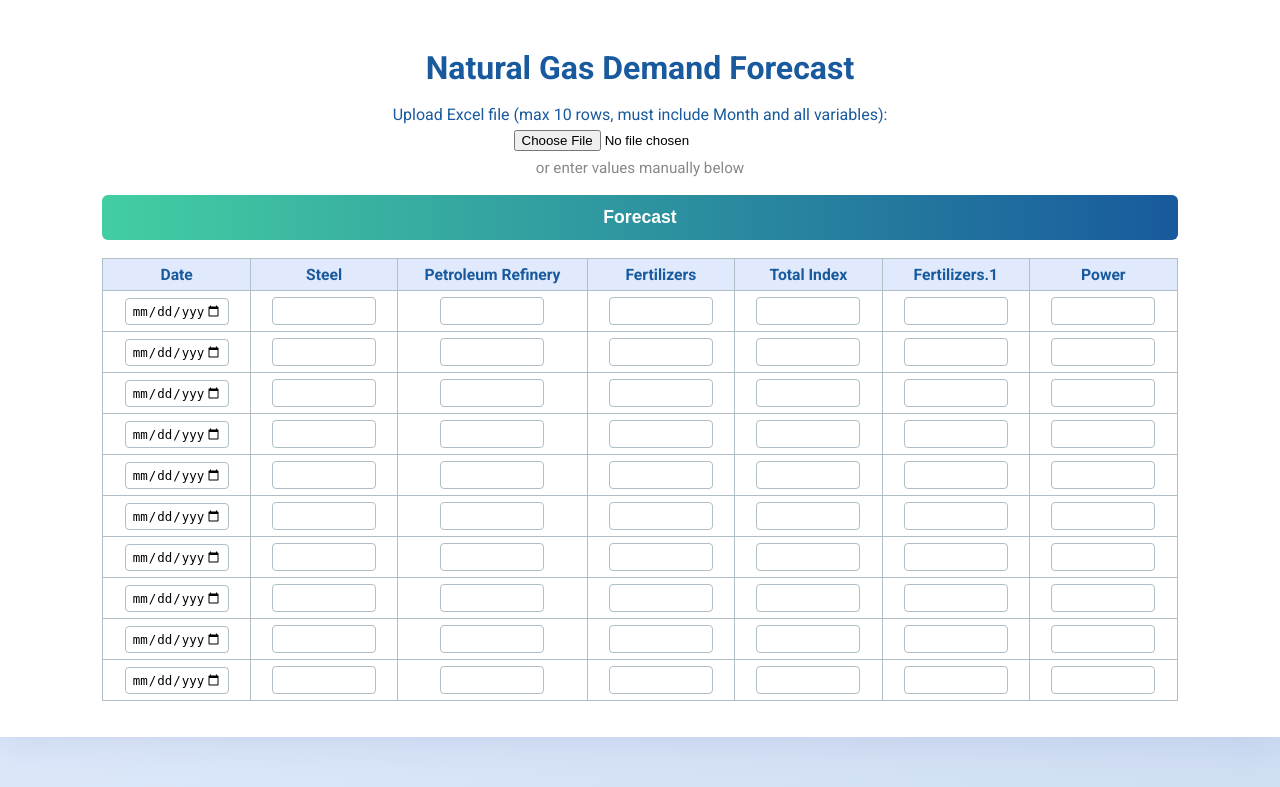
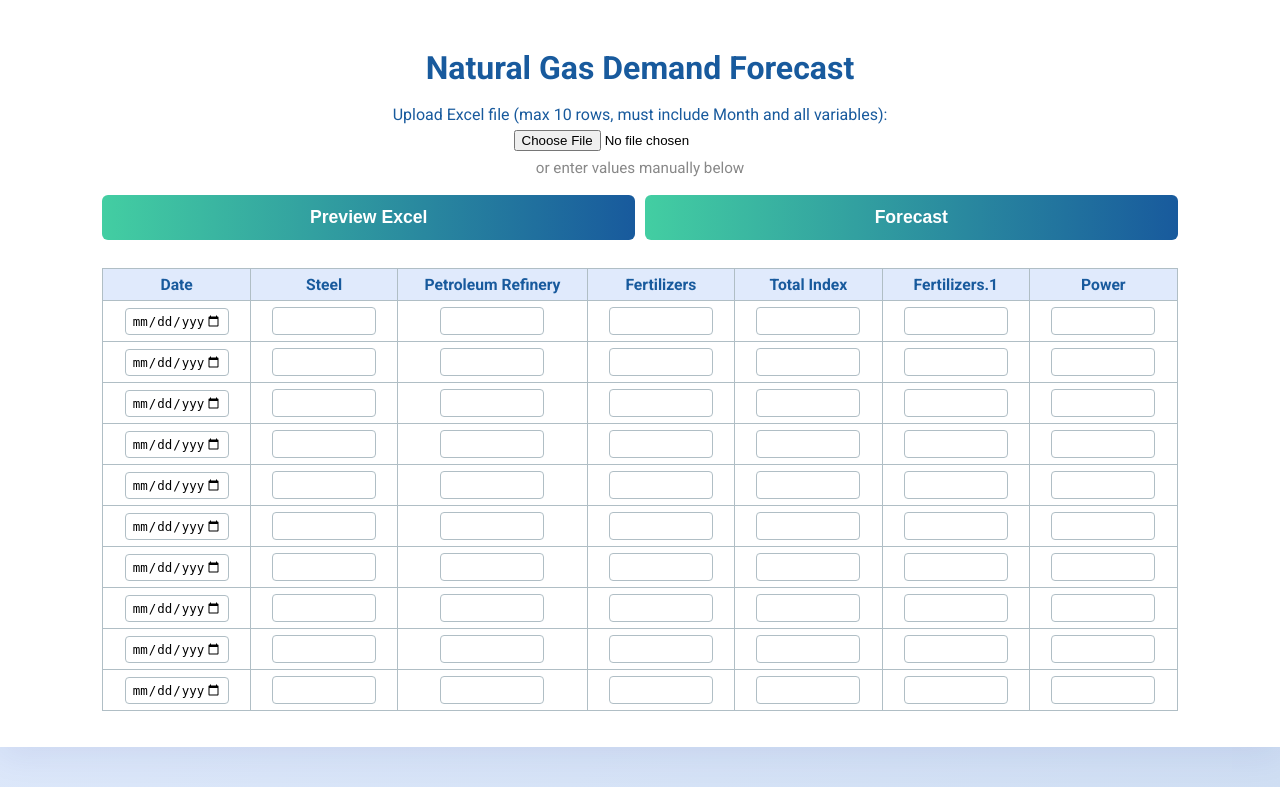
Before and after one commit to RudraS025/Natural_Gas_Price_June2025, a Flask app: page / in a window 1280 px wide. Shown: the top 787 px of the page. Run offline with Flask 3, Linux system fonts and the light colour scheme; parts of the project's set-up code (start-up, migrations or seed data) failed here and were passed over.

Commit message:
Fix: date column pre-fill, two-step preview/forecast, forecast button always works, robust Excel upload

```diff
--- a/app.py
+++ b/app.py
@@ -16,6 +16,17 @@ scaler = joblib.load(SCALER_PATH)
 with open('feature_names.txt') as f:
     FEATURES = [line.strip() for line in f if line.strip()]
 
+def excel_date_to_str(val):
+    # Convert Excel/Excel string/Excel Timestamp to YYYY-MM-DD for HTML date input
+    if pd.isnull(val):
+        return ''
+    if isinstance(val, pd.Timestamp):
+        return val.strftime('%Y-%m-%d')
+    try:
+        return pd.to_datetime(val).strftime('%Y-%m-%d')
+    except Exception:
+        return str(val)
+
 @app.route('/', methods=['GET', 'POST'])
 def index():
     forecast = None
@@ -25,8 +36,9 @@ def index():
     input_dates = [None for _ in range(10)]
     preview = False
     if request.method == 'POST':
-        # If Excel file uploaded, just preview (do not forecast yet)
-        if 'excel_file' in request.files and request.files['excel_file'].filename:
+        action = request.form.get('action', 'preview')
+        # Excel upload: preview mode
+        if 'excel_file' in request.files and request.files['excel_file'].filename and action == 'preview':
             file = request.files['excel_file']
             try:
                 df = pd.read_excel(file)
@@ -54,20 +66,20 @@ def index():
                     input_df.columns = ['Month'] + FEATURES
                     for i, row in input_df.iterrows():
                         if i < 10:
-                            input_dates[i] = row['Month'] if pd.notnull(row['Month']) else None
+                            input_dates[i] = excel_date_to_str(row['Month'])
                             for j, feat in enumerate(FEATURES):
                                 input_values[i][j] = row[feat] if pd.notnull(row[feat]) else None
                     preview = True
             except Exception as e:
                 error = f"Error reading Excel file: {e}"
         else:
-            # If forecast button clicked, use manual entry or pre-filled values
+            # Forecast action: use manual entry or pre-filled values
             input_data = []
             months = []
             for i in range(10):
-                row = []
                 month_val = request.form.get(f'date_{i}')
                 months.append(month_val)
+                row = []
                 for feat in FEATURES:
                     val = request.form.get(f'{feat}_{i}', type=float)
                     row.append(val)
--- a/templates/index.html
+++ b/templates/index.html
@@ -151,11 +151,10 @@
             {% if preview %}
                 <div class="error" style="background:#fffde7;color:#bfa100;">Excel values loaded. Please review/edit below and click Forecast.</div>
             {% endif %}
-            {% if not preview %}
-                <button class="submit-btn" type="submit">Forecast</button>
-            {% else %}
-                <button class="submit-btn" type="submit" formaction="/">Forecast</button>
-            {% endif %}
+            <div style="display:flex;gap:10px;justify-content:center;margin-bottom:10px;">
+                <button class="submit-btn" type="submit" name="action" value="preview">Preview Excel</button>
+                <button class="submit-btn" type="submit" name="action" value="forecast">Forecast</button>
+            </div>
             <div class="manual-table-wrapper">
             <table class="manual-table">
                 <thead>
```
